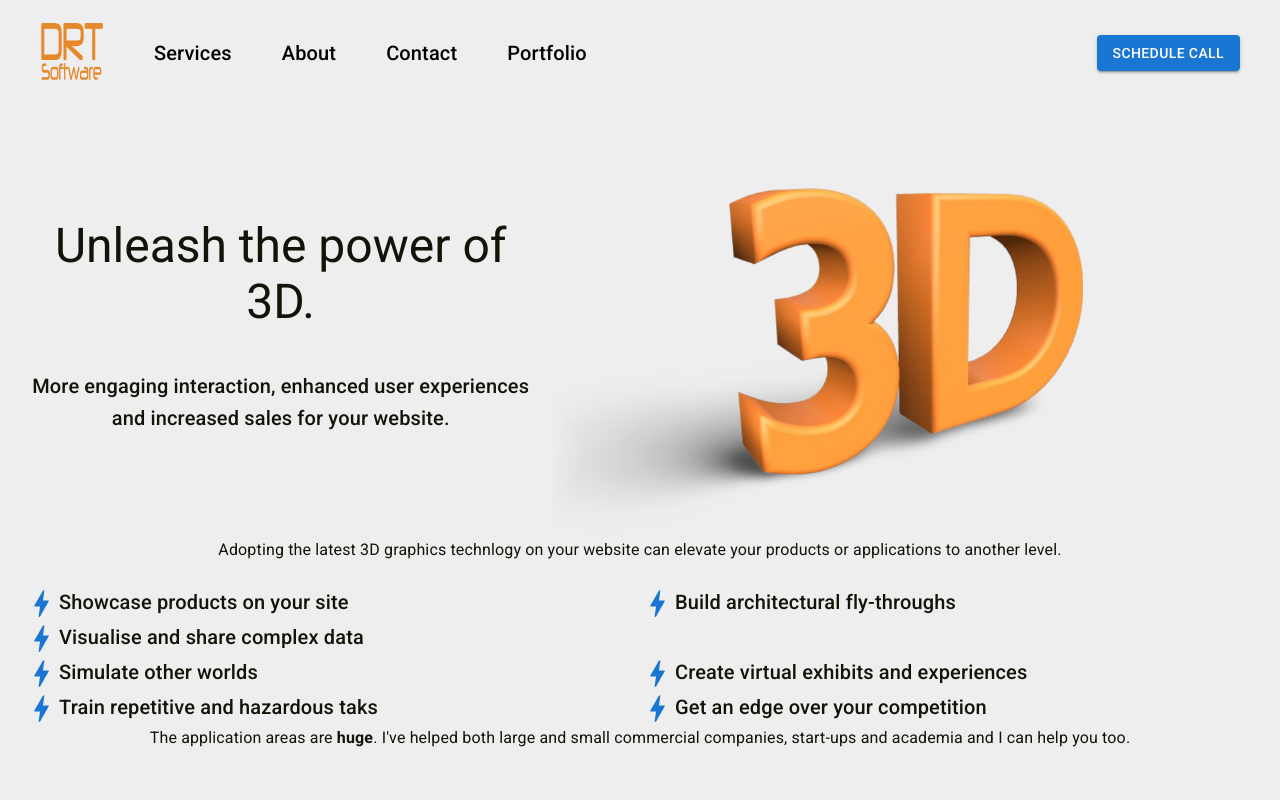
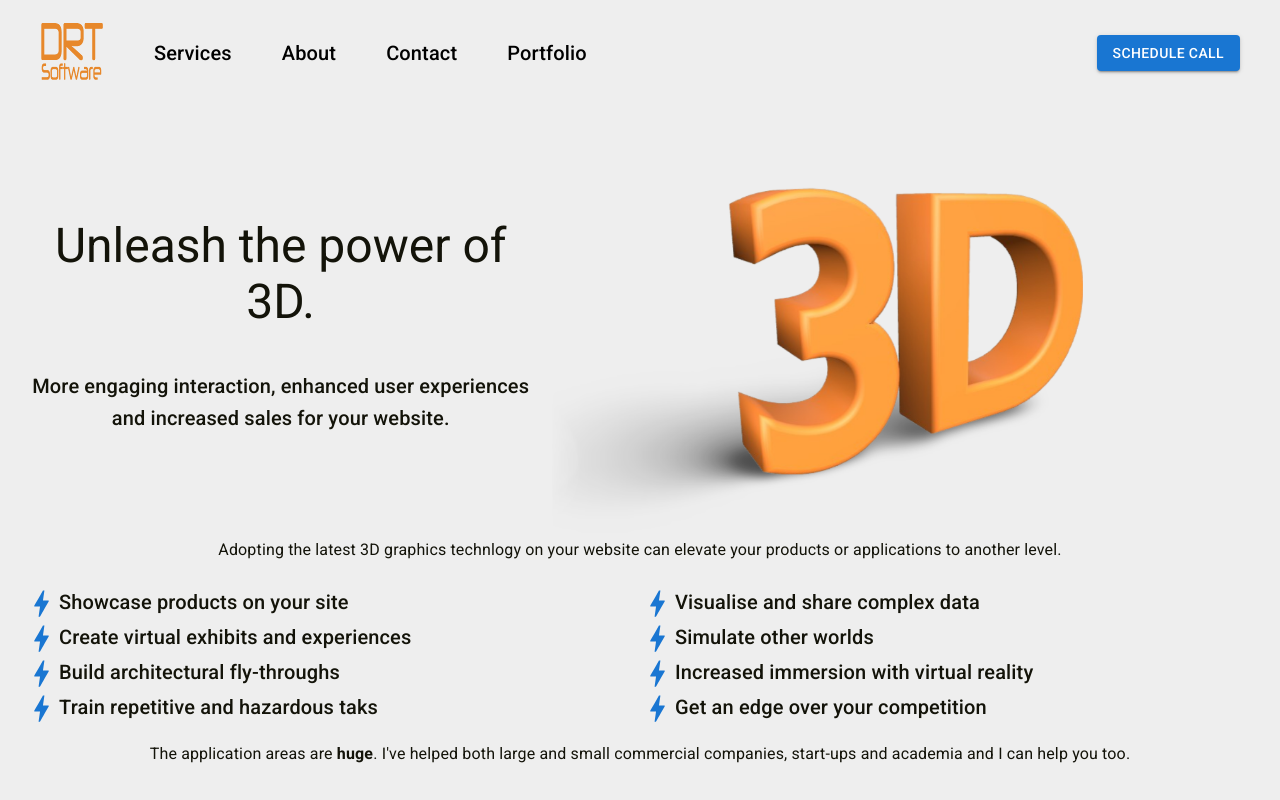
Before and after one commit to DoctorTone/landing-drt, a React (Vite) app: page / in a window 1280 px wide. Shown: the top 800 px of the page. Built offline with nearby package versions, Linux system fonts and the light colour scheme.

Commit message:
Re-order benefits and add extra

```diff
--- a/src/components/MainContent.tsx
+++ b/src/components/MainContent.tsx
@@ -53,7 +53,7 @@ const MainContent = () => {
           <Box sx={{ display: "flex" }}>
             <BoltIcon fontSize="large" color="primary" />
             <Typography variant="h6">
-              Build architectural fly-throughs
+              Visualise and share complex data
             </Typography>
           </Box>
         </Grid>
@@ -61,12 +61,10 @@ const MainContent = () => {
           <Box sx={{ display: "flex" }}>
             <BoltIcon fontSize="large" color="primary" />
             <Typography variant="h6">
-              Visualise and share complex data
+              Create virtual exhibits and experiences
             </Typography>
           </Box>
         </Grid>
-      </Grid>
-      <Grid container>
         <Grid item xs={10} md={6} sx={{ ml: { xs: "10%", md: 0 } }}>
           <Box sx={{ display: "flex" }}>
             <BoltIcon fontSize="large" color="primary" />
@@ -77,10 +75,20 @@ const MainContent = () => {
           <Box sx={{ display: "flex" }}>
             <BoltIcon fontSize="large" color="primary" />
             <Typography variant="h6">
-              Create virtual exhibits and experiences
+              Build architectural fly-throughs
             </Typography>
           </Box>
         </Grid>
+        <Grid item xs={10} md={6} sx={{ ml: { xs: "10%", md: 0 } }}>
+          <Box sx={{ display: "flex" }}>
+            <BoltIcon fontSize="large" color="primary" />
+            <Typography variant="h6">
+              Increased immersion with virtual reality
+            </Typography>
+          </Box>
+        </Grid>
+      </Grid>
+      <Grid container>
         <Grid item xs={10} md={6} sx={{ ml: { xs: "10%", md: 0 } }}>
           <Box sx={{ display: "flex" }}>
             <BoltIcon fontSize="large" color="primary" />
@@ -98,7 +106,7 @@ const MainContent = () => {
           </Box>
         </Grid>
       </Grid>
-      <Box sx={{ mb: 4 }}>
+      <Box sx={{ mt: 2, mb: 4 }}>
         <Typography textAlign="center">
           The application areas are <strong>huge</strong>. I've helped both
           large and small commercial companies, start-ups and academia and I can
```
